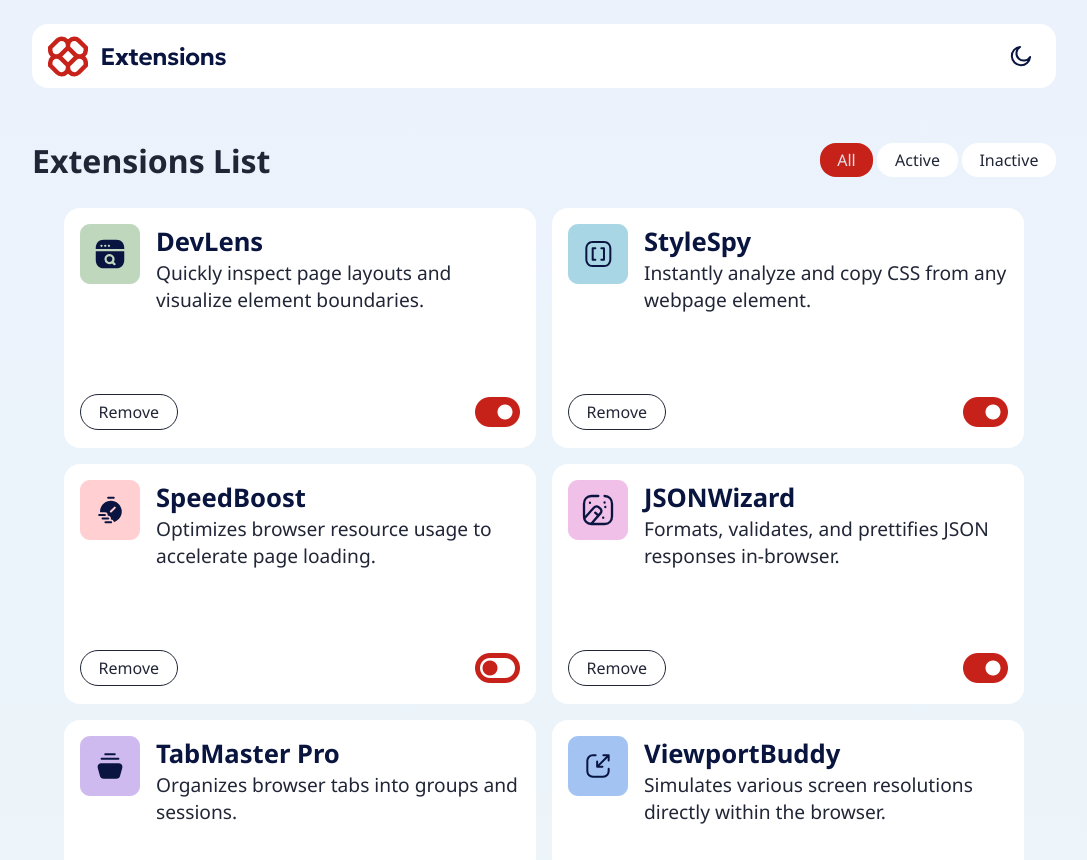
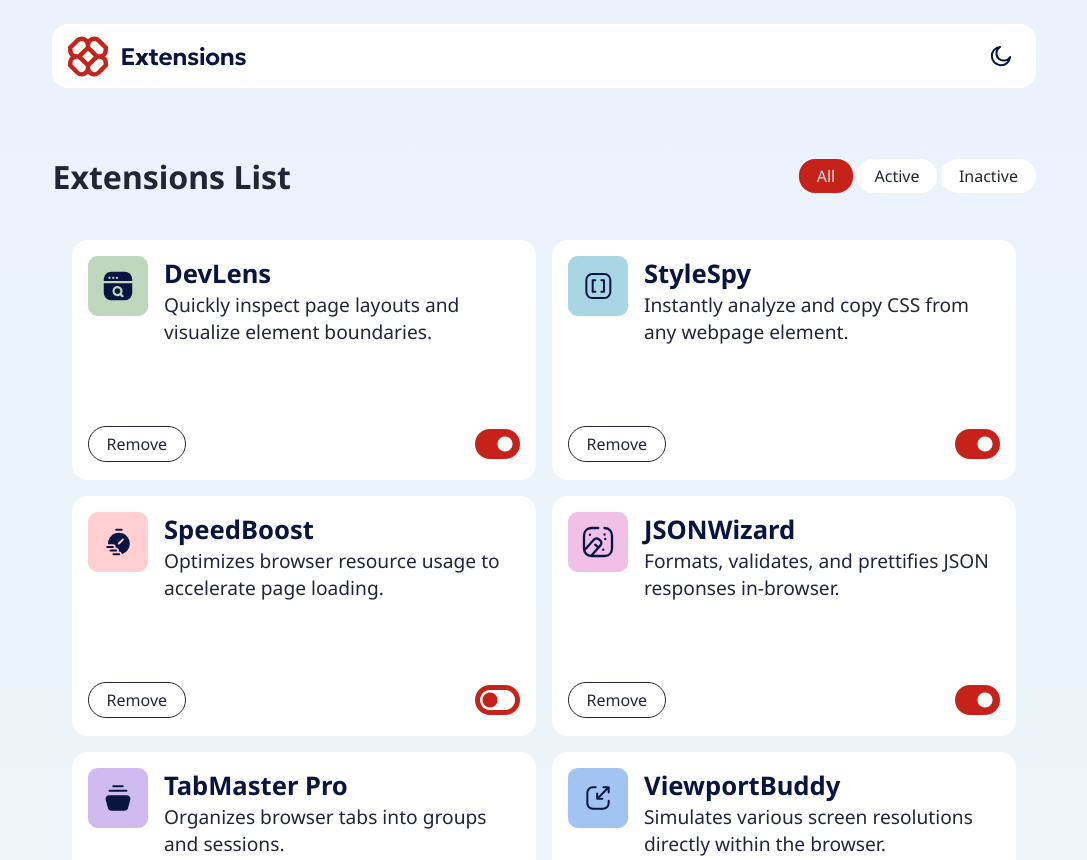
Before and after one commit to AlyssonDemari/Browser-extension-manager-UI, a plain HTML site: page index.html in a window 1280 px wide. Shown: the top 860 px of the page, without its empty margins (96-1183 px from the left). Drawn offline with Linux system fonts and the light colour scheme.

Commit message:
ajeitando os cards

```diff
--- a/style/index.scss
+++ b/style/index.scss
@@ -11,8 +11,7 @@
 
 
 body {
-    display: flex;
-    flex-direction: column;
+    @include centralize(column, center, center);
     min-height: 100vh;
     width: 80%;
     margin: auto;
@@ -22,6 +21,7 @@ body {
 .header-theme{
     @include centralize();
     height: 7rem;
+    width: 96%;
 
     &__bg{
         @include centralize(row, space-between,center);
@@ -46,8 +46,7 @@ body {
 }
 
 main {
-    display: flex;
-    flex-direction: column;
+    @include centralize(column, center, center);
     padding-bottom: $main-bottom;
 
     .empty{
@@ -63,6 +62,7 @@ main {
     }
 
     nav {
+        width: 96%;
         height: 6rem;
         @include centralize(row, space-between, center);
 
@@ -98,7 +98,7 @@ main {
     flex-wrap: wrap;
 
     .card{
-        width: 29.5rem;
+        width: 29rem;
         height: 15rem;
         border-radius: $border-radius-sm;
         background: var(--bg-cards);
```
Also changed, not shown: style/index.css, 1 other file.
